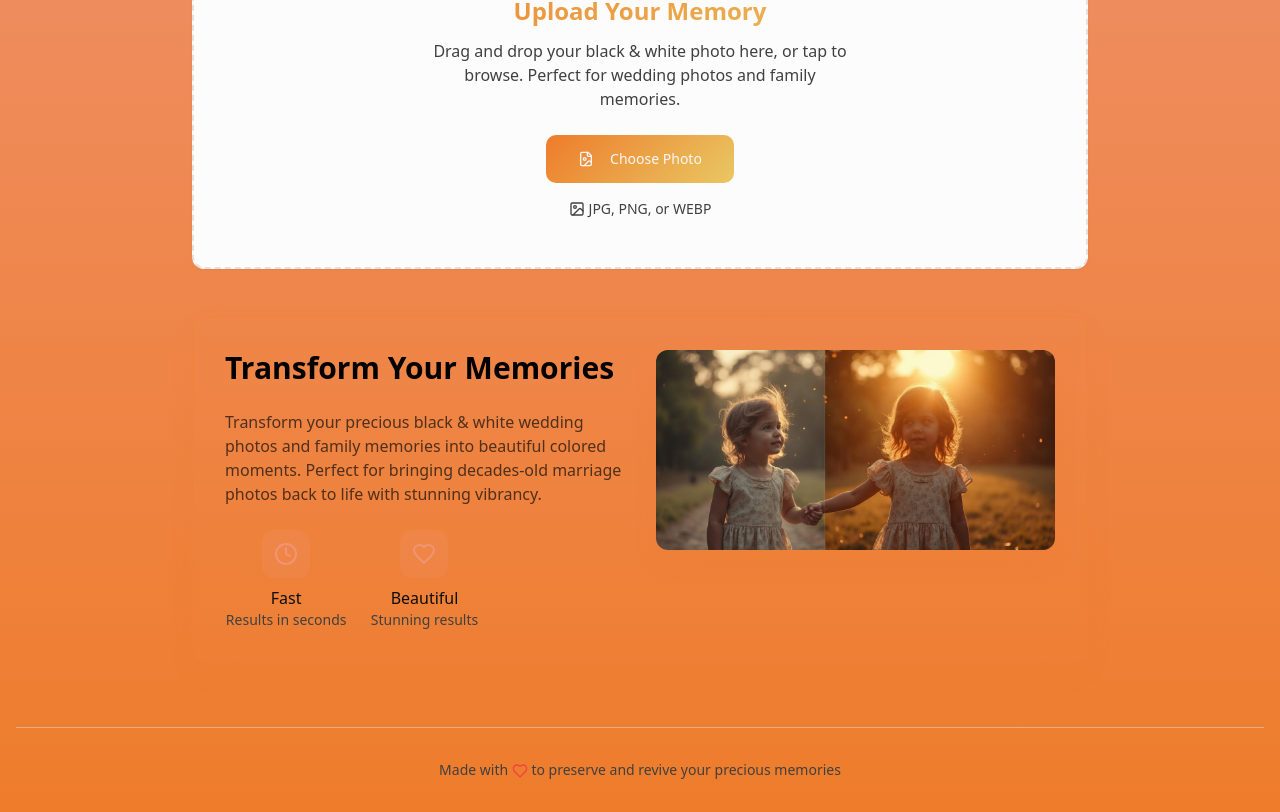
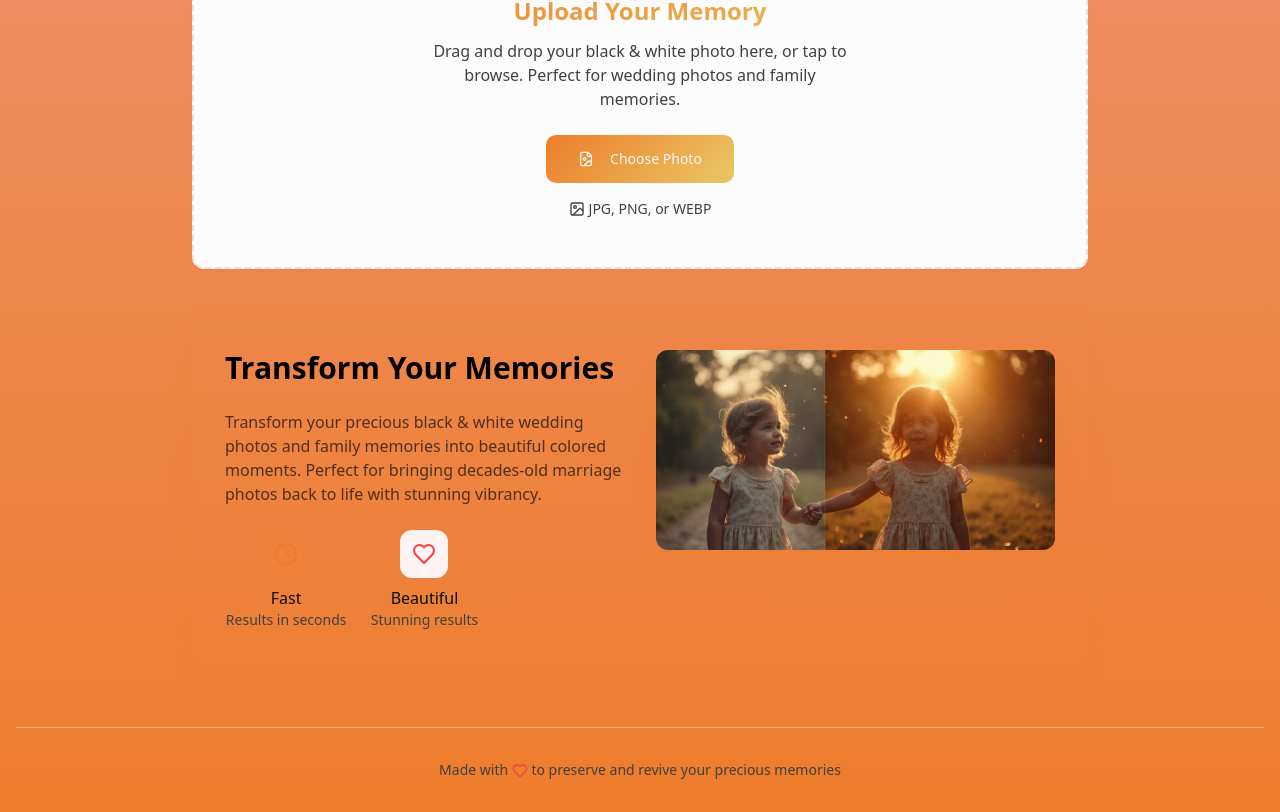
Before and after one commit to indrasol/rang-mantra-frontend, a React (Vite) app: page / in a window 1280 px wide. Shown: the part 383-1195 px from the top of the page. Built offline with nearby package versions, Linux system fonts and the light colour scheme.

Commit message:
Improve icon visibility
Make "Fast" and "Beautiful" icons more visible for better user experience.

```diff
--- a/src/pages/Index.tsx
+++ b/src/pages/Index.tsx
@@ -98,8 +98,8 @@ const Index = () => {
 
                     <div className="grid grid-cols-1 sm:grid-cols-3 gap-3 sm:gap-4">
                       <div className="text-center space-y-2">
-                        <div className="w-10 h-10 sm:w-12 sm:h-12 bg-accent/20 rounded-lg flex items-center justify-center mx-auto">
-                          <Clock className="w-5 h-5 sm:w-6 sm:h-6 text-accent" />
+                        <div className="w-10 h-10 sm:w-12 sm:h-12 bg-primary/10 rounded-lg flex items-center justify-center mx-auto">
+                          <Clock className="w-5 h-5 sm:w-6 sm:h-6 text-primary" />
                         </div>
                         <div>
                           <h4 className="text-sm sm:text-base font-medium">Fast</h4>
@@ -108,8 +108,8 @@ const Index = () => {
                       </div>
 
                       <div className="text-center space-y-2">
-                        <div className="w-10 h-10 sm:w-12 sm:h-12 bg-accent/20 rounded-lg flex items-center justify-center mx-auto">
-                          <Heart className="w-5 h-5 sm:w-6 sm:h-6 text-accent" />
+                        <div className="w-10 h-10 sm:w-12 sm:h-12 bg-red-50 rounded-lg flex items-center justify-center mx-auto">
+                          <Heart className="w-5 h-5 sm:w-6 sm:h-6 text-red-500" />
                         </div>
                         <div>
                           <h4 className="text-sm sm:text-base font-medium">Beautiful</h4>
```
